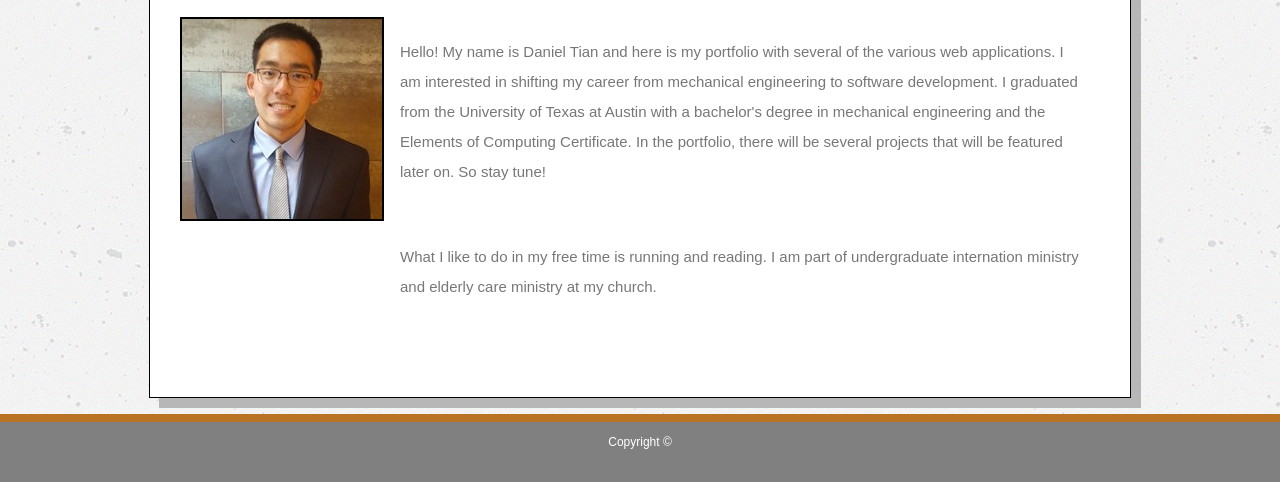
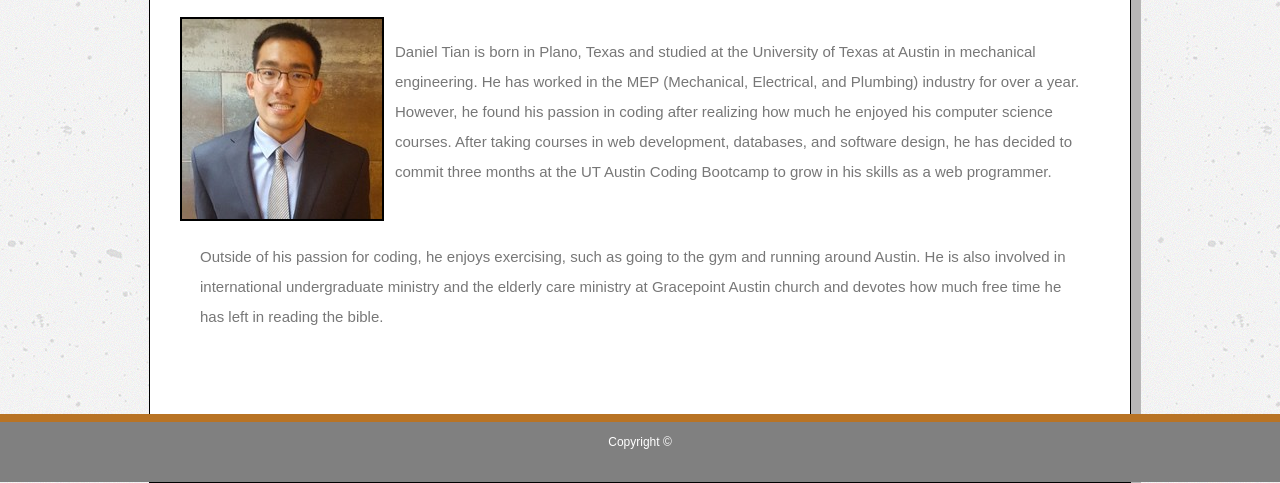
Before and after one commit to ddtian38/Basic-Portfolio, a plain HTML site: page index.html in a window 1280 px wide. Shown: the part 318-801 px from the top of the page. Drawn offline with Linux system fonts and the light colour scheme.

Commit message:
updated formatting for index.html

```diff
--- a/assets/css/index_style.css
+++ b/assets/css/index_style.css
@@ -18,6 +18,7 @@ p{
     font-size: 15px;
     line-height: 30px;
     padding: 20px;
-    margin-left: 200px
-
 }
+ #paragraph1{
+     margin-left: 195px;
+ }
--- a/index.html
+++ b/index.html
@@ -21,8 +21,11 @@
                             <h1 id="about-title">About Me</h1>
                             <div id="about-desp">
                                 <img id = "profile-pic" src="assets/images/pic.jpeg" alt="Picture of Daniel">
-                                <p class="paragraph1"> Hello! My name is Daniel Tian and here is my portfolio with several of the various web applications. I am interested in shifting my career from mechanical engineering to software development. I graduated from the University of Texas at Austin with a bachelor's degree in mechanical engineering and the Elements of Computing Certificate. In the portfolio, there will be several projects that will be featured later on. So stay tune! </p>
-                                <p class="paragraph2">What I like to do in my free time is running and reading. I am part of undergraduate internation ministry and elderly care ministry at my church.</p>
+                                <p id="paragraph1"> Daniel Tian is born in Plano, Texas and studied at the University of Texas at Austin in mechanical engineering. He has worked in the MEP (Mechanical, Electrical, and Plumbing) industry for over a year. However, he found his passion in coding
+                                    after realizing how much he enjoyed his computer science courses. After taking courses in web development, databases, and software design, he has decided to commit three months at the UT Austin Coding Bootcamp to grow in his skills as a web programmer. </p>
+                                    <p id="paragraph2"> Outside of his passion for coding, he enjoys exercising, such as going to the gym and running around Austin. He is also involved in international undergraduate ministry and the elderly care ministry at Gracepoint Austin church and devotes how much free time he has left in reading
+                                        the bible.</p>
+                                    </p>
                             </div>
                     </div>
             </div>
```
Also changed, not shown: assets/css/portfolio_style.css (+1 -6 lines), portfolio.html (+5 -5 lines).
